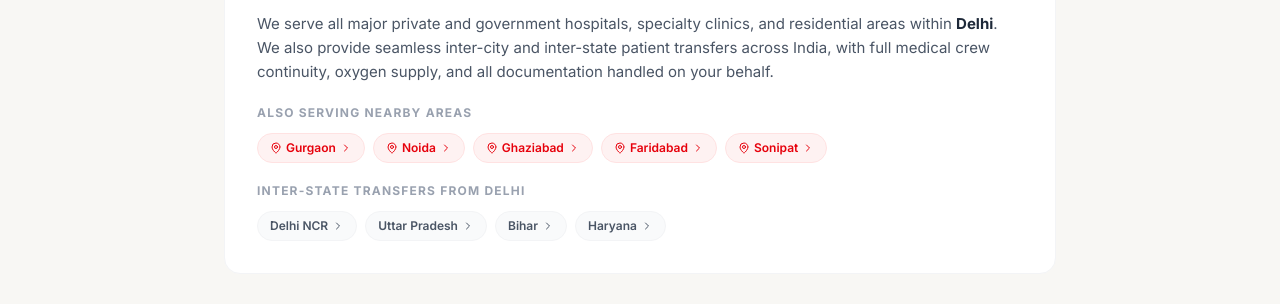
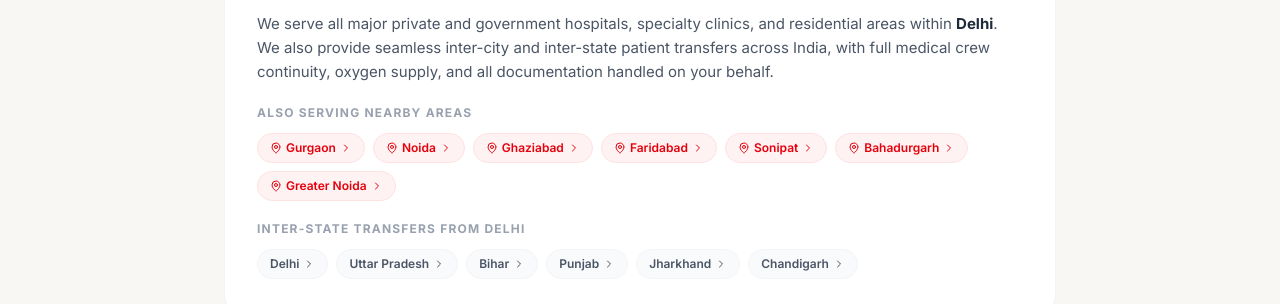
Before and after one commit to Ravikumarsharma07/maa_ambulance, a Next.js app: page /ambulance-service-in-delhi in a window 1280 px wide. Shown: the part 2644-2948 px from the top of the page. Built offline with nearby package versions, Linux system fonts and the light colour scheme.

Commit message:
broken links fixed in AboutSection of city page

```diff
--- a/src/components/City_specific/AboutService.tsx
+++ b/src/components/City_specific/AboutService.tsx
@@ -27,14 +27,16 @@ const SERVICE_LIST = [
 ];
 
 const REGION_LINKS = [
-  { label: "Delhi NCR", href: "/ambulance-service-in-delhi-ncr" },
+  { label: "Delhi", href: "/ambulance-service-in-delhi" },
   { label: "Uttar Pradesh", href: "/ambulance-service-in-uttar-pradesh" },
   { label: "Bihar", href: "/ambulance-service-in-bihar" },
-  { label: "Haryana", href: "/ambulance-service-in-haryana" },
+  { label: "Punjab", href: "/ambulance-service-in-punjab" },
+  { label: "Jharkhand", href: "/ambulance-service-in-jharkhand" },
+  { label: "Chandigarh", href: "/ambulance-service-in-chandigarh" },
 ];
 
 export const AboutService = ({ cityData }: { cityData: PlaceDetails }) => {
-  const nearbyCities = cityData.nearByCities?.slice(0, 5) || [];
+  const nearbyCities = cityData.nearByCities || [];
 
   return (
     <section
@@ -209,9 +211,8 @@ export const AboutService = ({ cityData }: { cityData: PlaceDetails }) => {
               </p>
               <div className="flex flex-wrap gap-2">
                 {nearbyCities.map((nearCity) => (
-                  <Link
+                  <div
                     key={nearCity}
-                    href={`/ambulance-service-in-${nearCity.toLowerCase().replace(/\s+/g, "-")}`}
                     className="inline-flex items-center gap-1 text-xs font-semibold text-red-600 hover:text-red-700 bg-red-50 hover:bg-red-100 border border-red-100 px-3 py-1.5 rounded-full transition-colors"
                     title={`Ambulance service in ${nearCity}`}
                     aria-label={`Ambulance service in ${nearCity}`}
@@ -219,7 +220,7 @@ export const AboutService = ({ cityData }: { cityData: PlaceDetails }) => {
                     <MapPin className="w-3 h-3" aria-hidden="true" />
                     {nearCity}
                     <ChevronRight className="w-3 h-3" aria-hidden="true" />
-                  </Link>
+                  </div>
                 ))}
               </div>
             </div>
@@ -235,6 +236,7 @@ export const AboutService = ({ cityData }: { cityData: PlaceDetails }) => {
                 <Link
                   key={label}
                   href={href}
+                  title={`Ambulance service in ${label}`}
                   className="inline-flex items-center gap-1 text-xs font-semibold text-gray-600 hover:text-red-700 bg-gray-50 hover:bg-red-50 border border-gray-100 hover:border-red-100 px-3 py-1.5 rounded-full transition-colors"
                   aria-label={`Ambulance service in ${label}`}
                 >
```
